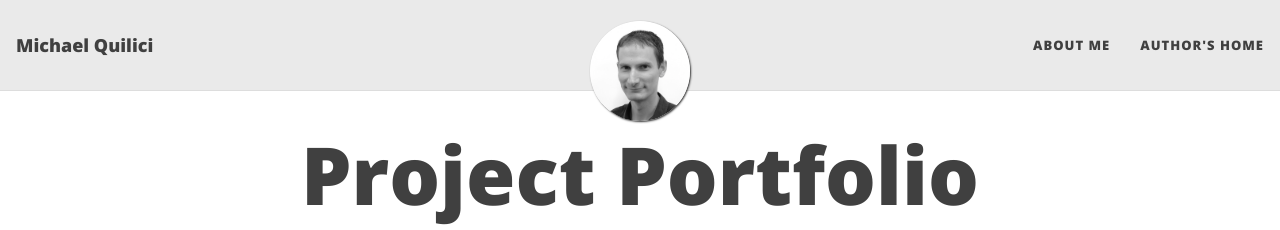
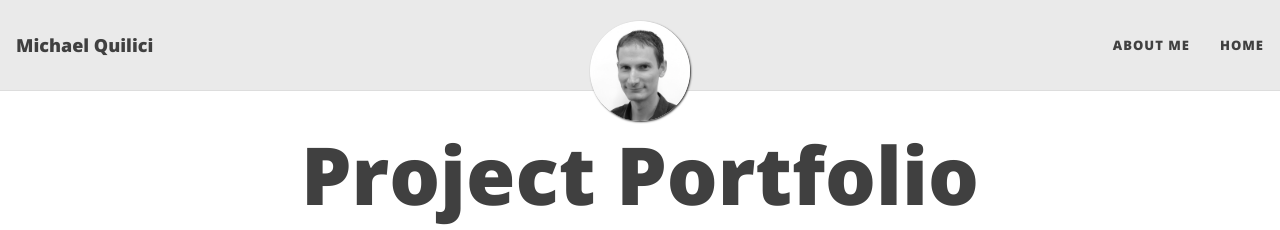
Before and after one commit to mquilici/mquilici.github.io, a Jekyll site: the page built from index.md, in a window 1280 px wide. Shown: the top 230 px of the page. Built offline with Jekyll 4.4.1, drawn with Linux system fonts in a browser that asks for light colours; nearby versions of some CDN libraries; our own code applies the rules of GitHub Pages for plain Markdown files.

Commit message:
Update _config.yml

```diff
--- a/_config.yml
+++ b/_config.yml
@@ -15,7 +15,7 @@ author: Michael Quilici
 
 navbar-links:
   About Me: "aboutme"
-  Author's home: "https://github.com/mquilici/mquilici.github.io"
+  Home: "https://github.com/mquilici/mquilici.github.io"
 
 # --- Logo --- #
 
```
